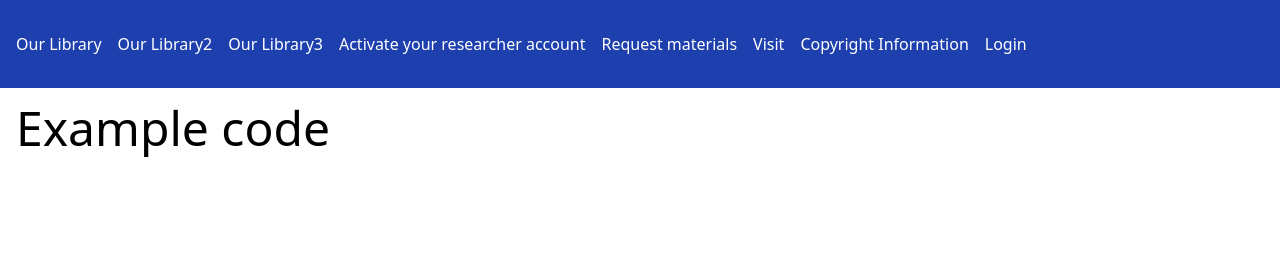
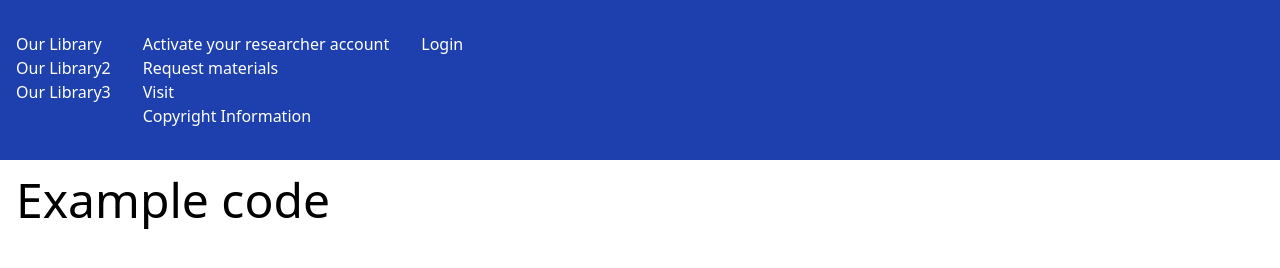
Before and after one commit to Nealium104/basic-universal-POC, a plain HTML site: page index.html in a window 1280 px wide. Drawn offline with nearby package versions, Linux system fonts and the light colour scheme.

Commit message:
cleaned it up a little and added the rest of the sections

```diff
--- a/index.html
+++ b/index.html
@@ -9,10 +9,6 @@
 		<script type="module" src="module.js"></script>
 	</head>
 	<body>
-		<nav
-			class="bg-blue-800 text-white px-4 py-8 flex gap-4"
-			id="main-nav"
-		></nav>
 		<h1 class="text-5xl p-4">Example code</h1>
 	</body>
 </html>
--- a/module.js
+++ b/module.js
@@ -1,23 +1,32 @@
 import { json } from './json1.js';
 
 function generateNav() {
-  const navContainer = document.getElementById('main-nav');
 
-  // Iterating over the 'About' section
+  const navContainer = document.createElement('nav');
+  navContainer.classList.add('bg-blue-800', "px-4", "py-8", "flex", "gap-8", "text-white");
+  document.body.insertBefore(navContainer, document.body.firstChild);
+
+  const aboutContainer = document.createElement('ul');
+  aboutContainer.setAttribute("id", "aboutContainer");
+  navContainer.appendChild(aboutContainer);
+
   Object.entries(json.About).forEach(([key, value]) => {
-    const spanElement = document.createElement('span');
-    spanElement.innerHTML = `<a href="${value}">${key}</a>`;
-    navContainer.appendChild(spanElement);
+    const liElement = document.createElement('li');
+    liElement.innerHTML=` <a href="${value}">${key}</a>`
+    aboutContainer.appendChild(liElement)
   });
 
-  // Iterating over the 'How to' section
-  Object.entries(json["How to"]).forEach(([key, value]) => {
-    const spanElement = document.createElement('span');
-    spanElement.innerHTML = `<a href="${value}">${key}</a>`;
-    navContainer.appendChild(spanElement);
+  const howToContainer = document.createElement('ul');
+  howToContainer.setAttribute("id", "howToContainer");
+  navContainer.appendChild(howToContainer);
+
+  Object.entries(json['How to']).forEach(([key, value]) => {
+    const liElement = document.createElement('li');
+    liElement.innerHTML=` <a href="${value}">${key}</a>`
+    howToContainer.appendChild(liElement)
   });
 
-  // Adding the login link
+
   const loginSpan = document.createElement('span');
   loginSpan.innerHTML = `<a href="${json.login}">Login</a>`;
   navContainer.appendChild(loginSpan);
```
